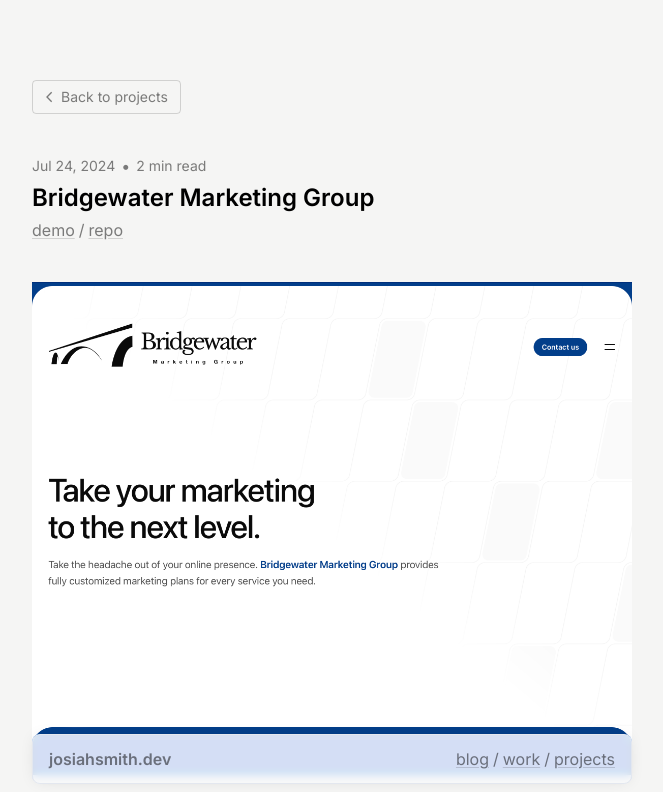
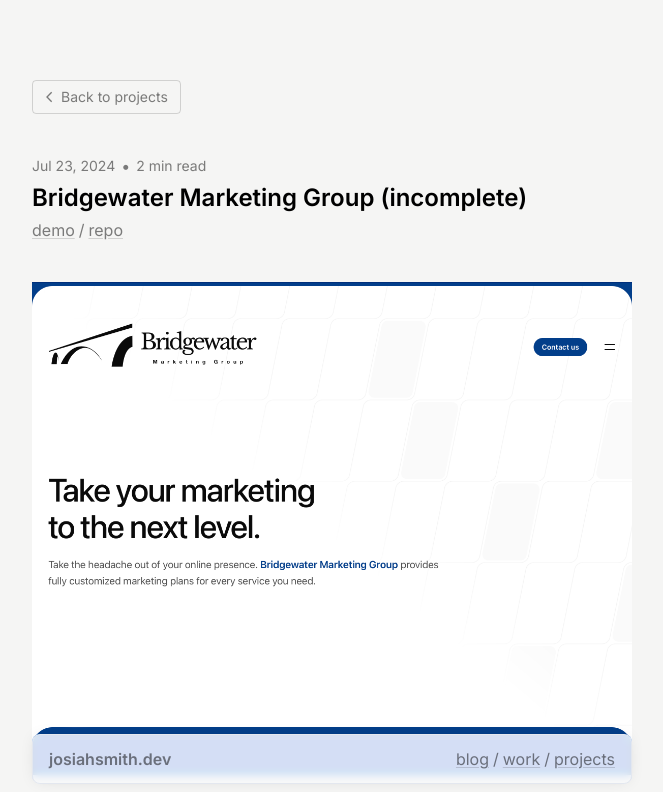
Before and after one commit to jcsmithf22/portfolio, an Astro site: page /projects/bridgewater-marketing in a window 1280 px wide. Shown: the top 792 px of the page, without its empty margins (308-971 px from the left). Built offline with nearby package versions, Linux system fonts and the light colour scheme; Astro itself is replaced by a stand-in of ours; a web font is replaced by a local one.

Commit message:
Adjust project page

```diff
--- a/src/content/projects/bridgewater-marketing.md
+++ b/src/content/projects/bridgewater-marketing.md
@@ -1,7 +1,7 @@
 ---
-title: Bridgewater Marketing Group
+title: Bridgewater Marketing Group (incomplete)
 description: Sophisticated marketing agency website.
-date: 2024-07-24
+date: 2024-07-23
 demoURL: https://bwm.josiahsmith.dev
 repoURL: https://github.com/jcsmithf22/bridgewater
 ---
```
